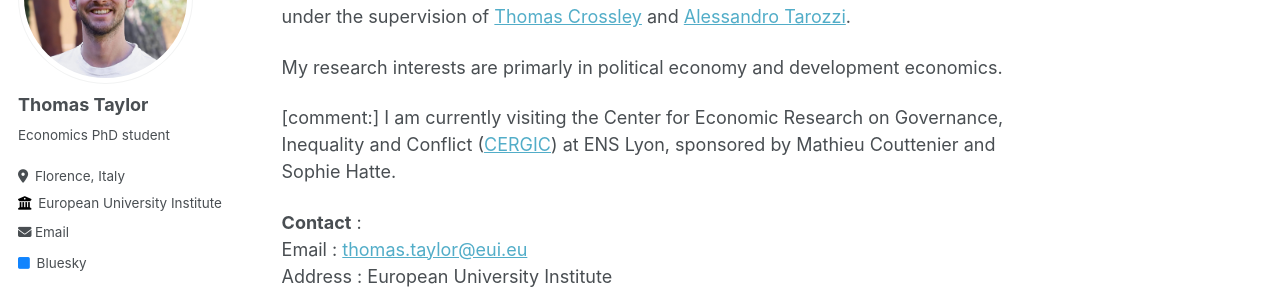
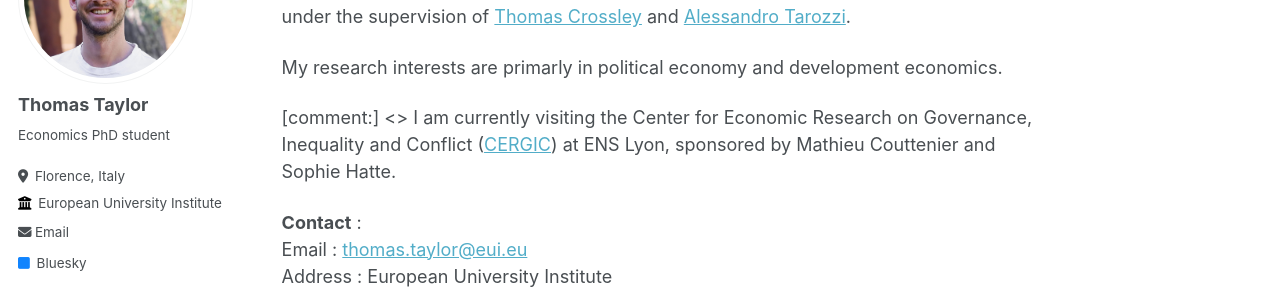
Before and after one commit to thomastaylor-econ/thomastaylor-econ.github.io, a Jekyll site: the page built from _pages/about.md, in a window 1280 px wide. Shown: the part 206-500 px from the top of the page. Built offline with Jekyll 4.4.1, drawn with Linux system fonts in a browser that asks for light colours.

```diff
--- a/_pages/about.md
+++ b/_pages/about.md
@@ -12,7 +12,7 @@ I am a fourth-year PhD student in Economics at the [European University Institut
 
 My research interests are primarly in political economy and development economics.
 
-[comment:] I am currently visiting the Center for Economic Research on Governance, Inequality and Conflict ([CERGIC][cergic_link]) at ENS Lyon, sponsored by Mathieu Couttenier and Sophie Hatte.
+[comment:] <> I am currently visiting the Center for Economic Research on Governance, Inequality and Conflict ([CERGIC][cergic_link]) at ENS Lyon, sponsored by Mathieu Couttenier and Sophie Hatte.
 
 **Contact** :
 Email : [thomas.taylor@eui.eu](mailto: thomas.taylor@eui.eu) \\
```
